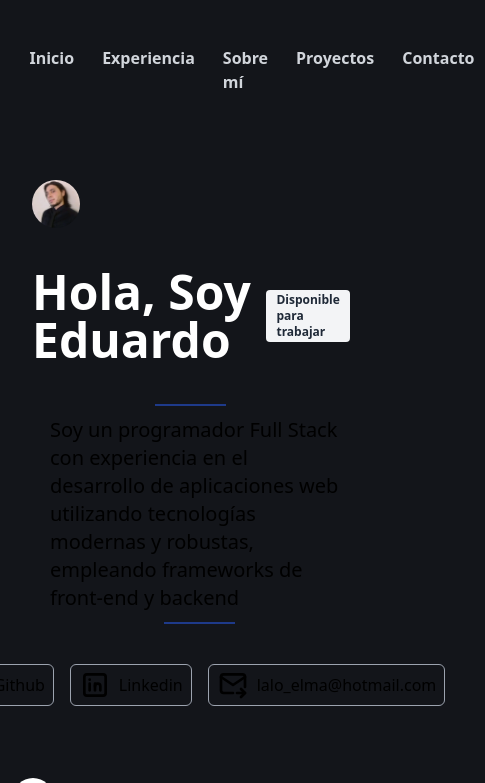
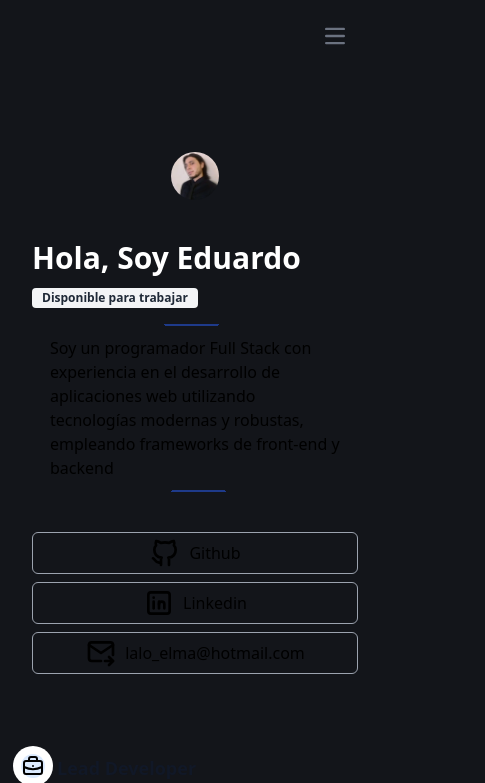
Before and after one commit to eduardoNBD/portfolio, an Astro site: page / in a window 390 px wide. Shown: the top 783 px of the page, 485 px wide, since content can reach past the window. Built offline with nearby package versions, Linux system fonts and the light colour scheme; Astro itself is replaced by a stand-in of ours.

Commit message:
responsive

```diff
--- a/src/components/Header.astro
+++ b/src/components/Header.astro
@@ -1,10 +1,41 @@
-<header class="flex justify-between items-center w-[90%] md:w-[1440px] mx-auto">
-    <span></span>
-    <nav class="flex flex-row gap-x-2 text-gray-300 mt-10">
-        <a class="relative group py-1.5 px-2.5 hover:text-[#3363E7] font-bold" href="/"> <span class="absolute bottom-0 left-0 w-0 h-0.5 bg-[#3363E7] group-hover:w-full group-hover:transition-all"></span>Inicio</a>
-        <a class="relative group py-1.5 px-2.5 hover:text-[#3363E7] font-bold" href="/"> <span class="absolute bottom-0 left-0 w-0 h-0.5 bg-[#3363E7] group-hover:w-full group-hover:transition-all"></span>Experiencia</a>
-        <a class="relative group py-1.5 px-2.5 hover:text-[#3363E7] font-bold" href="/"> <span class="absolute bottom-0 left-0 w-0 h-0.5 bg-[#3363E7] group-hover:w-full group-hover:transition-all"></span>Sobre mí</a>
-        <a class="relative group py-1.5 px-2.5 hover:text-[#3363E7] font-bold" href="/"> <span class="absolute bottom-0 left-0 w-0 h-0.5 bg-[#3363E7] group-hover:w-full group-hover:transition-all"></span>Proyectos</a>
-        <a class="relative group py-1.5 px-2.5 hover:text-[#3363E7] font-bold" href="/"> <span class="absolute bottom-0 left-0 w-0 h-0.5 bg-[#3363E7] group-hover:w-full group-hover:transition-all"></span>Contacto</a>
+<header class="w-[90%] md:w-[1440px] mx-auto">
+    <nav class="border-gray-200">
+        <div class="flex flex-wrap items-center justify-between mx-auto p-4 group">
+            <a href="https://flowbite.com" class="flex items-center space-x-3 rtl:space-x-reverse">
+                <span class="self-center text-2xl font-semibold whitespace-nowrap dark:text-white"></span>
+            </a>
+            <div class="flex items-center md:order-1 space-x-1 md:space-x-2 rtl:space-x-reverse">
+                <button
+                    id="menu-toggle"
+                    type="button"
+                    class="inline-flex items-center p-2 w-10 h-10 justify-center text-sm text-gray-500 rounded-lg md:hidden hover:bg-gray-100 focus:outline-none focus:ring-2 focus:ring-gray-200 dark:text-gray-400 dark:hover:bg-gray-700 dark:focus:ring-gray-600"
+                    aria-controls="menu"
+                    aria-expanded="false">
+                    <span class="sr-only">Open main menu</span>
+                    <svg
+                        class="w-5 h-5"
+                        aria-hidden="true"
+                        xmlns="http://www.w3.org/2000/svg"
+                        fill="none"
+                        viewBox="0 0 17 14">
+                        <path
+                            stroke="currentColor"
+                            stroke-linecap="round"
+                            stroke-linejoin="round"
+                            stroke-width="2"
+                            d="M1 1h15M1 7h15M1 13h15"></path>
+                    </svg>
+                </button>
+            </div>
+            <div id="menu" class=" bg-[#13151a] items-center left-0 top-16 group-hover:absolute  group-hover:block justify-between hidden w-full md:flex md:w-auto md:order-1 opacity-100 pointer-events-auto transition-all duration-300">
+                <ul class="flex flex-col mt-4 font-medium md:flex-row md:mt-0 md:space-x-8 rtl:space-x-reverse pb-4 mx-4">
+                    <a class="relative pl-4 group py-2.5 px-2.5 hover:text-[#3363E7] font-bold" href="/"> <span class="absolute bottom-0 left-0 w-0 h-[1px] md:h-0.5 bg-gray-500 md:bg-[#3363E7] group-hover:w-full group-hover:transition-all"></span>Inicio</a>
+                    <a class="relative pl-4 group py-2.5 px-2.5 hover:text-[#3363E7] font-bold" href="/"> <span class="absolute bottom-0 left-0 w-0 h-[1px] md:h-0.5 bg-gray-500 md:bg-[#3363E7] group-hover:w-full group-hover:transition-all"></span>Experiencia</a>
+                    <a class="relative pl-4 group py-2.5 px-2.5 hover:text-[#3363E7] font-bold" href="/"> <span class="absolute bottom-0 left-0 w-0 h-[1px] md:h-0.5 bg-gray-500 md:bg-[#3363E7] group-hover:w-full group-hover:transition-all"></span>Sobre mí</a>
+                    <a class="relative pl-4 group py-2.5 px-2.5 hover:text-[#3363E7] font-bold" href="/"> <span class="absolute bottom-0 left-0 w-0 h-[1px] md:h-0.5 bg-gray-500 md:bg-[#3363E7] group-hover:w-full group-hover:transition-all"></span>Proyectos</a>
+                    <a class="relative pl-4 group py-2.5 px-2.5 hover:text-[#3363E7] font-bold" href="/"> <span class="absolute bottom-0 left-0 w-0 h-[1px] md:h-0.5 bg-gray-500 md:bg-[#3363E7] group-hover:w-full group-hover:transition-all"></span>Contacto</a>
+                </ul>
+            </div>
+        </div>
     </nav>
 </header>
--- a/src/pages/index.astro
+++ b/src/pages/index.astro
@@ -15,26 +15,26 @@
 <Layout title="Eduardo E. Developer">
 	<main class="px-8 md:px-4 pb-20">
 		<CustomSection class="py-20">
-			<img class="rounded-full w-12 h-12 mb-10" src="/assets/img/me.jpeg" alt="Logo">
-			<h1 class="text-white text-5xl font-bold flex flex-row gap-x-2 pb-10 justify-between">Hola, Soy Eduardo
-				<a href="https://www.linkedin.com/in/eduardo-e/" rel="noopener" target="_blank" class="flex items-center justify-center">
+			<img class="rounded-full w-12 h-12 mb-10 mx-auto md:mx-0" src="/assets/img/me.jpeg" alt="Logo">
+			<h1 class="text-white text-3xl md:text-5xl font-bold block sm:flex flex-row gap-x-2 pb-4 md:pb-10 justify-between">Hola, Soy Eduardo
+				<a href="https://www.linkedin.com/in/eduardo-e/" rel="noopener" target="_blank" class="mt-3 md:mt-0 flex items-center md:justify-center">
 					<Badge color="blue">Disponible para trabajar</Badge>
 				</a>
 			</h1>
 			<ContentBorderAnimated>
-				<h2 class="text-xl">
+				<h2 class="text-md sm:text-xl">
 					Soy un programador Full Stack con experiencia en el desarrollo de aplicaciones web utilizando tecnologías modernas y robustas, empleando frameworks de front-end y backend
 				</h2>
 			</ContentBorderAnimated>
-			<ul class="flex justify-center items-center gap-x-4 mt-10">
-				<li>
+			<ul class="flex-col sm:flex-row flex justify-center items-center gap-x-4 mt-10">
+				<li class="grow md:flex-none w-full mb-2 sm:mb-0 sm:w-auto">
 					<Linkpill href="https://github.com/eduardoNBD" ><Github class="size-8"/>Github</Linkpill>
 				</li>
-				<li>
+				<li class="grow md:flex-none w-full mb-2 sm:mb-0 sm:w-auto">
 					<Linkpill href="https://www.linkedin.com/in/eduardo-e/" rel="noopener" target="_blank"><Linkedin class="size-8"/>Linkedin</Linkpill>
 				</li>
 
-				<li>
+				<li class="grow md:flex-none w-full sm:w-auto">
 					<Linkpill href="mailto:lalo_elma@hotmail.com" rel="noopener" target="_blank"><Mail class="size-8"/>lalo_elma@hotmail.com</Linkpill>
 				</li>
 			</ul>
```
